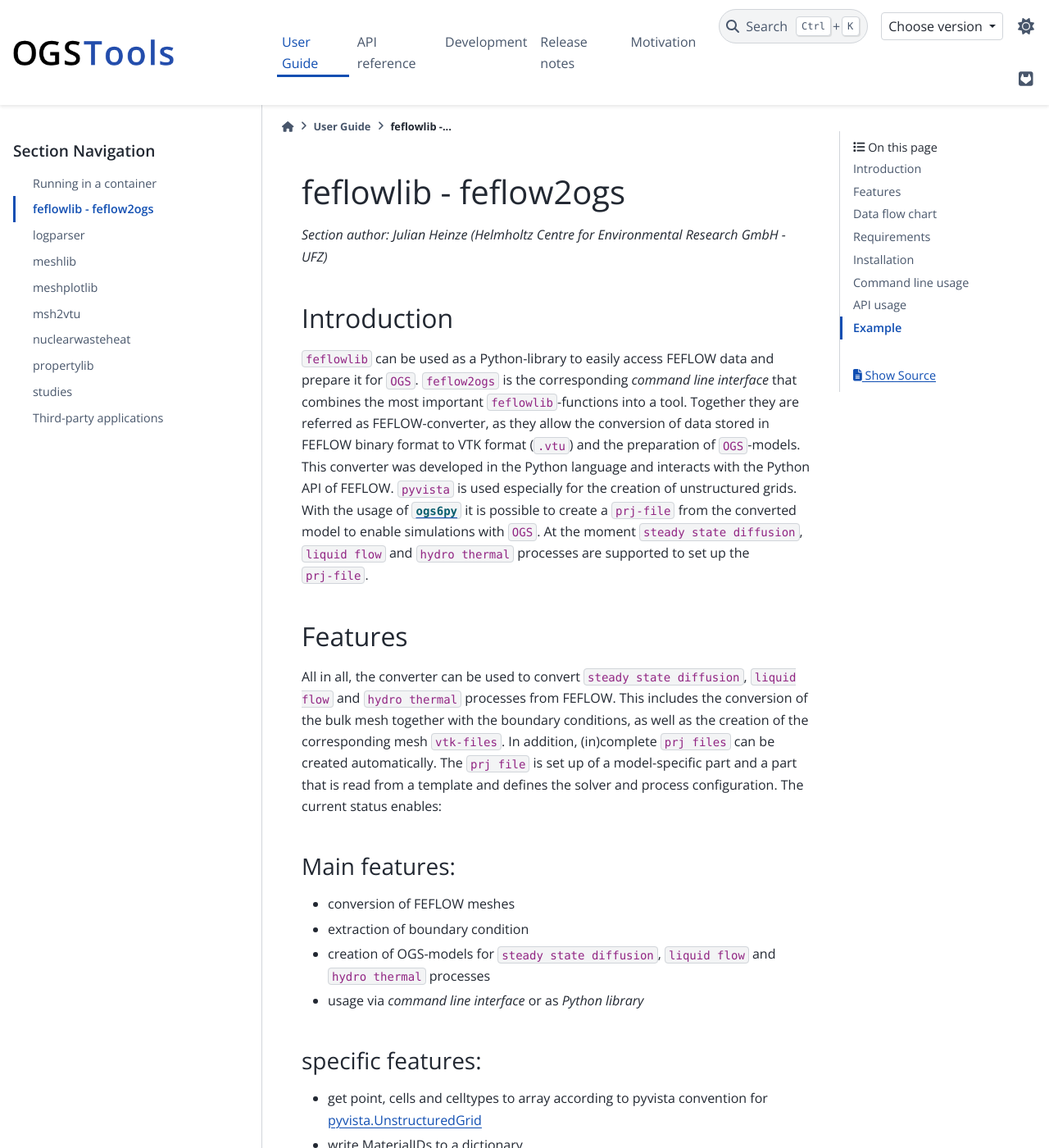
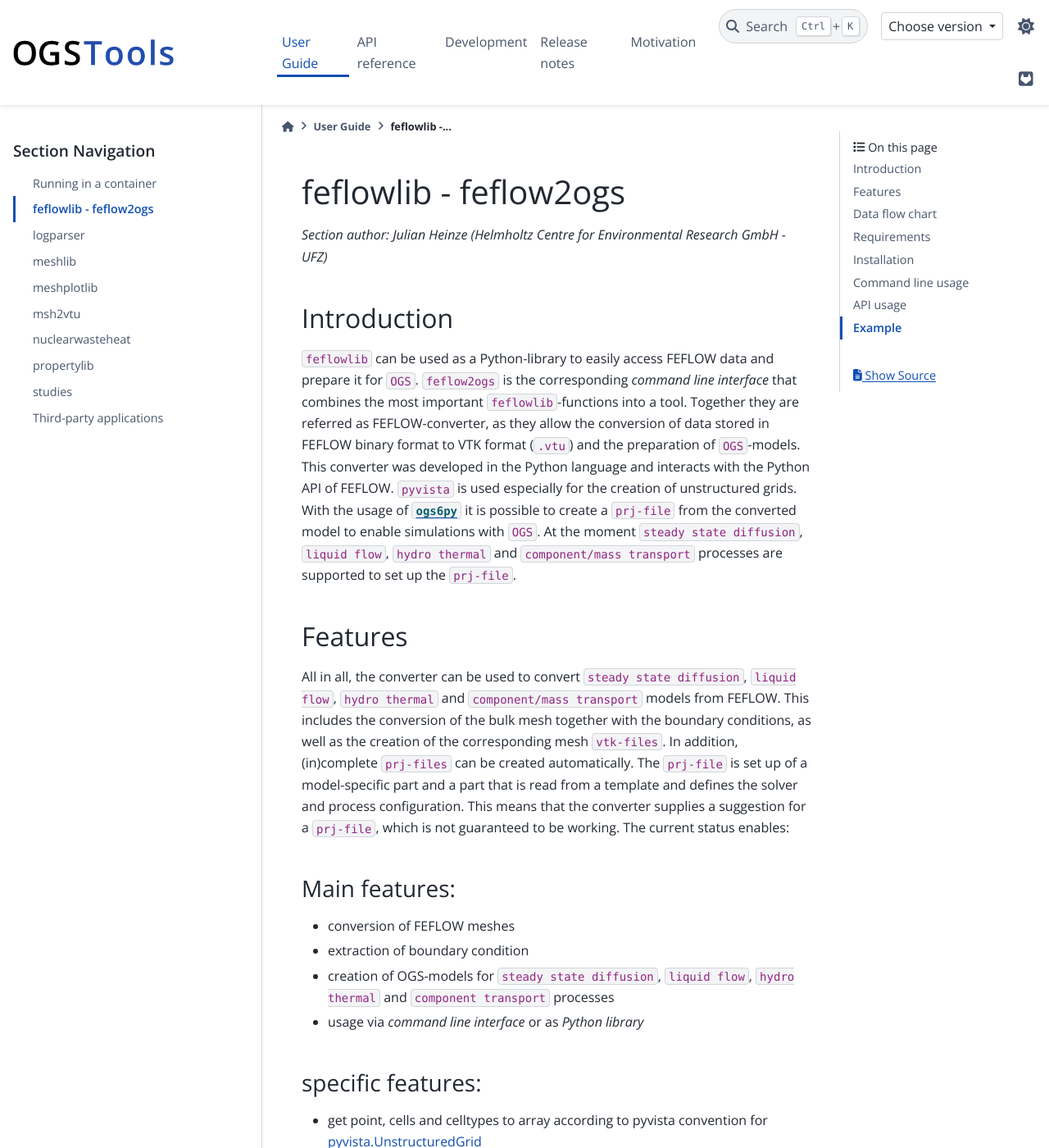
Before and after one commit to ufz/ogstools, a Sphinx documentation site: the page built from docs/user-guide/feflowlib.md, in a window 1280 px wide and 1400 px high. Shown: the whole window at 82% size. Built offline with Sphinx 7.4.7 and the PyData theme 0.15.4, drawn with Linux system fonts in a browser that asks for light colours; pages that are not in the unit, such as notebooks, are missing from menus; the version number could not be read and is left out; comment, search, counter and statistics services are not loaded; some of the changed text lies outside the part shown.

Commit message:
update user-guide

````diff
--- a/docs/user-guide/feflowlib.md
+++ b/docs/user-guide/feflowlib.md
@@ -12,21 +12,23 @@
 This converter was developed in the Python language and interacts with the Python API of FEFLOW.
 `pyvista` is used especially for the creation of unstructured grids.
 With the usage of [`ogs6py`](https://joergbuchwald.github.io/ogs6py-doc/index.html) it is possible to create a `prj-file` from the converted model to enable simulations with `OGS`.
-At the moment `steady state diffusion`, `liquid flow` and `hydro thermal` processes are supported to set up the `prj-file`.
+At the moment `steady state diffusion`, `liquid flow`, `hydro thermal` and `component/mass transport` processes are supported to set up the `prj-file`.
 
 ## Features
 
-All in all, the converter can be used to convert `steady state diffusion`, `liquid flow` and `hydro thermal` processes from FEFLOW.
+All in all, the converter can be used to convert `steady state diffusion`, `liquid flow`, `hydro thermal` and `component/mass transport` models from FEFLOW.
 This includes the conversion of the bulk mesh together with the boundary conditions, as well as the creation of the corresponding mesh `vtk-files`.
-In addition, (in)complete `prj files` can be created automatically.
-The `prj file` is set up of a model-specific part and a part that is read from a template and defines the solver and process configuration.
+In addition, (in)complete `prj-files` can be created automatically.
+The `prj-file` is set up of a model-specific part and a part that is read from a template and defines the solver and process configuration.
+This means that the converter supplies a suggestion for a `prj-file`, which is not guaranteed
+to be working.
 The current status enables:
 
 ### Main features:
 
 - conversion of FEFLOW meshes
 - extraction of boundary condition
-- creation of OGS-models for `steady state diffusion`, `liquid flow` and `hydro thermal` processes
+- creation of OGS-models for `steady state diffusion`, `liquid flow`, `hydro thermal` and `component transport` processes
 - usage via *command line interface* or as *Python library*
 
 ### specific features:
@@ -56,15 +58,13 @@
     FEFLOW(FEFLOW model):::FEFLOWStyle -->|feflowlib| OGS_BOUNDARY:::InputStyle
     FEFLOW(FEFLOW model):::FEFLOWStyle -->|feflowlib| OGS_SOURCE:::InputStyle
     FEFLOW(FEFLOW model):::FEFLOWStyle -->|feflowlib| OGS_INHOMOGENEOUS:::InputStyle
-    SSD(steady state diffusion <br> liquid flow <br> hydro thermal):::TemplateStyle -->|template| OGS_PRJ:::InputStyle
+    SSD(steady state diffusion <br> liquid flow <br> hydro thermal <br> component transport):::TemplateStyle -->|template| OGS_PRJ:::InputStyle
     OGS_PRJ[project file]:::InputStyle -->|xml format| OGS
     OGS_BULK[bulk mesh]:::InputStyle -->|vtu format| OGS
     OGS_BOUNDARY[boundary meshes]:::InputStyle -->|vtu format| OGS
     OGS_INHOMOGENEOUS[inhomogeneous material mesh]:::InputStyle -->|vtu format| OGS
     OGS_SOURCE[source term meshes]:::InputStyle -->|vtu format| OGS
-    OGS(OpenGeoSys):::OGSStyle -->|vtu format| OGS_PRESSURE[simulation results: Hydraulic Head]:::OGSOutputStyle
-    OGS -->|vtu format| OGS_VELO[simulation results: Darcy Velocity]:::OGSOutputStyle
-    OGS -->|vtu format| OGS_TEMP["simulation results: Temperature <br> <i>(only for hydro thermal process)</i>"]:::TempOutputStlye
+    OGS(OpenGeoSys):::OGSStyle -->|vtu format| OGS_PRESSURE[Simulation results: Hydraulic Head <br> Darcy Velocity, Temperature, Concentration]:::OGSOutputStyle
 
 
 classDef InputStyle fill:#9090ff
@@ -73,7 +73,6 @@
 classDef feflowlibStyle fill:#081f6a, color:#ffffff
 classDef OGSOutputStyle fill:#a0a0f0
 classDef TemplateStyle fill:#009c21, color:#ffffff
-classDef TempOutputStlye fill:#ff6c00, color:#ffffff
 ```
 
 ## Requirements
````
